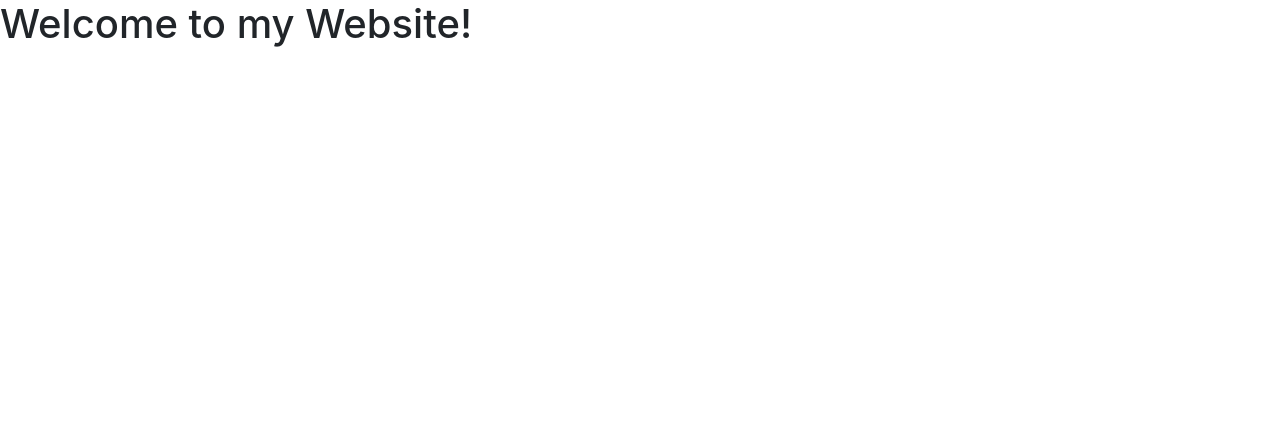
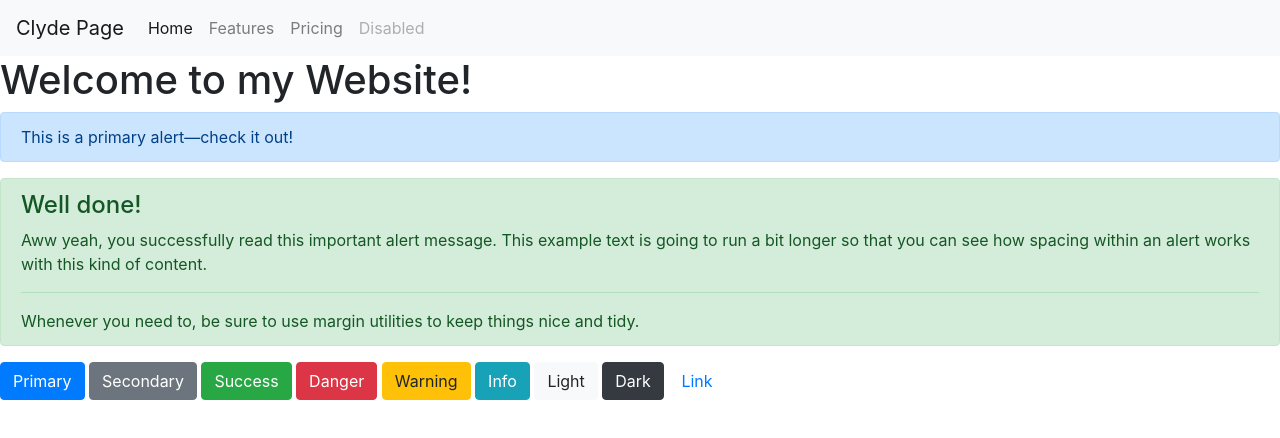
Before and after one commit to cbatuic/cbalaman, a plain HTML site: page index.html in a window 1280 px wide. Drawn offline with nearby package versions, Linux system fonts and the light colour scheme.

Commit message:
Updated index.html
third commit

```diff
--- a/index.html
+++ b/index.html
@@ -10,7 +10,52 @@
 </head>
 <body>
 
+  <nav class="navbar navbar-expand-lg navbar-light bg-light">
+    <a class="navbar-brand" href="#">Clyde Page</a>
+    <button class="navbar-toggler" type="button" data-toggle="collapse" data-target="#navbarNav" aria-controls="navbarNav" aria-expanded="false" aria-label="Toggle navigation">
+      <span class="navbar-toggler-icon"></span>
+    </button>
+    <div class="collapse navbar-collapse" id="navbarNav">
+      <ul class="navbar-nav">
+        <li class="nav-item active">
+          <a class="nav-link" href="#">Home <span class="sr-only">(current)</span></a>
+        </li>
+        <li class="nav-item">
+          <a class="nav-link" href="#">Features</a>
+        </li>
+        <li class="nav-item">
+          <a class="nav-link" href="#">Pricing</a>
+        </li>
+        <li class="nav-item">
+          <a class="nav-link disabled" href="#">Disabled</a>
+        </li>
+      </ul>
+    </div>
+  </nav>
+
   <h1>Welcome to my Website!</h1>
+
+  <div class="alert alert-primary" role="alert">
+    This is a primary alert—check it out!
+  </div>
+
+  <div class="alert alert-success" role="alert">
+    <h4 class="alert-heading">Well done!</h4>
+    <p>Aww yeah, you successfully read this important alert message. This example text is going to run a bit longer so that you can see how spacing within an alert works with this kind of content.</p>
+    <hr>
+    <p class="mb-0">Whenever you need to, be sure to use margin utilities to keep things nice and tidy.</p>
+  </div>
+
+  <button type="button" class="btn btn-primary">Primary</button>
+  <button type="button" class="btn btn-secondary">Secondary</button>
+  <button type="button" class="btn btn-success">Success</button>
+  <button type="button" class="btn btn-danger">Danger</button>
+  <button type="button" class="btn btn-warning">Warning</button>
+  <button type="button" class="btn btn-info">Info</button>
+  <button type="button" class="btn btn-light">Light</button>
+  <button type="button" class="btn btn-dark">Dark</button>
+
+  <button type="button" class="btn btn-link">Link</button>
 
   <script src="https://code.jquery.com/jquery-3.2.1.slim.min.js" integrity="sha384-KJ3o2DKtIkvYIK3UENzmM7KCkRr/rE9/Qpg6aAZGJwFDMVNA/GpGFF93hXpG5KkN" crossorigin="anonymous"></script>
   <script src="https://cdnjs.cloudflare.com/ajax/libs/popper.js/1.12.9/umd/popper.min.js" integrity="sha384-ApNbgh9B+Y1QKtv3Rn7W3mgPxhU9K/ScQsAP7hUibX39j7fakFPskvXusvfa0b4Q" crossorigin="anonymous"></script>
```
